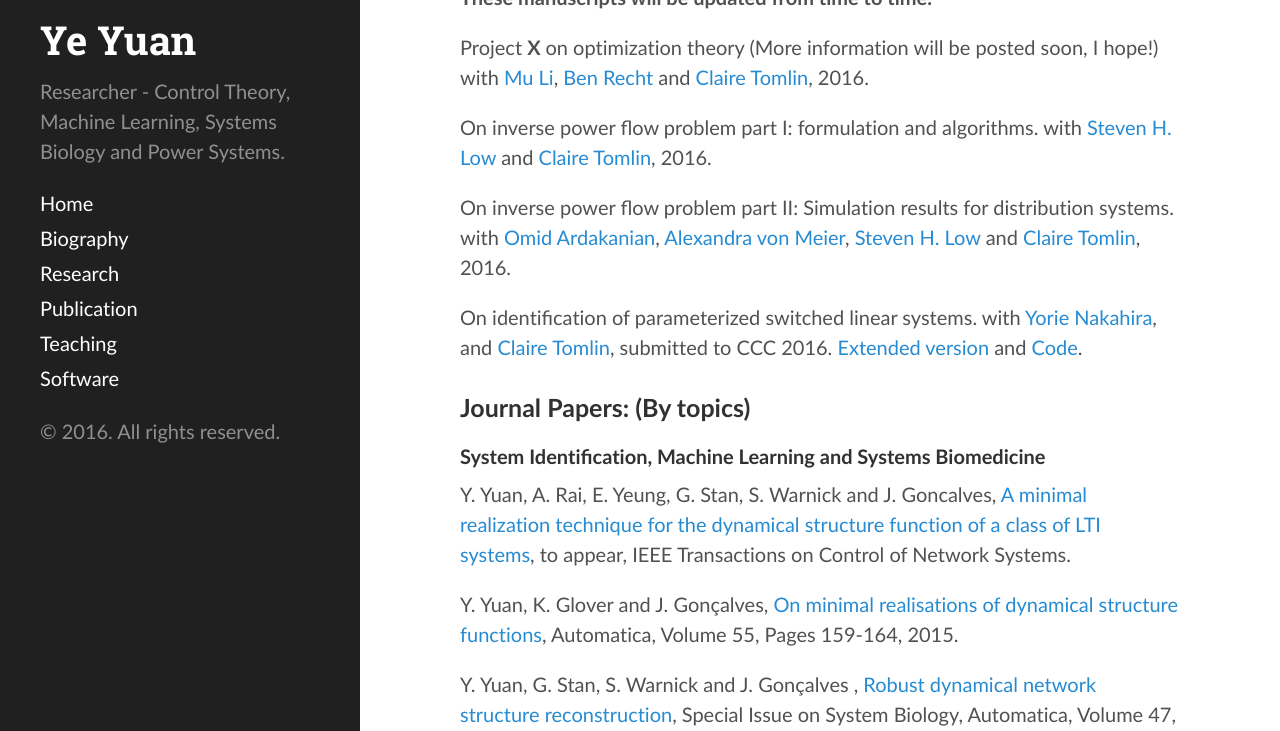
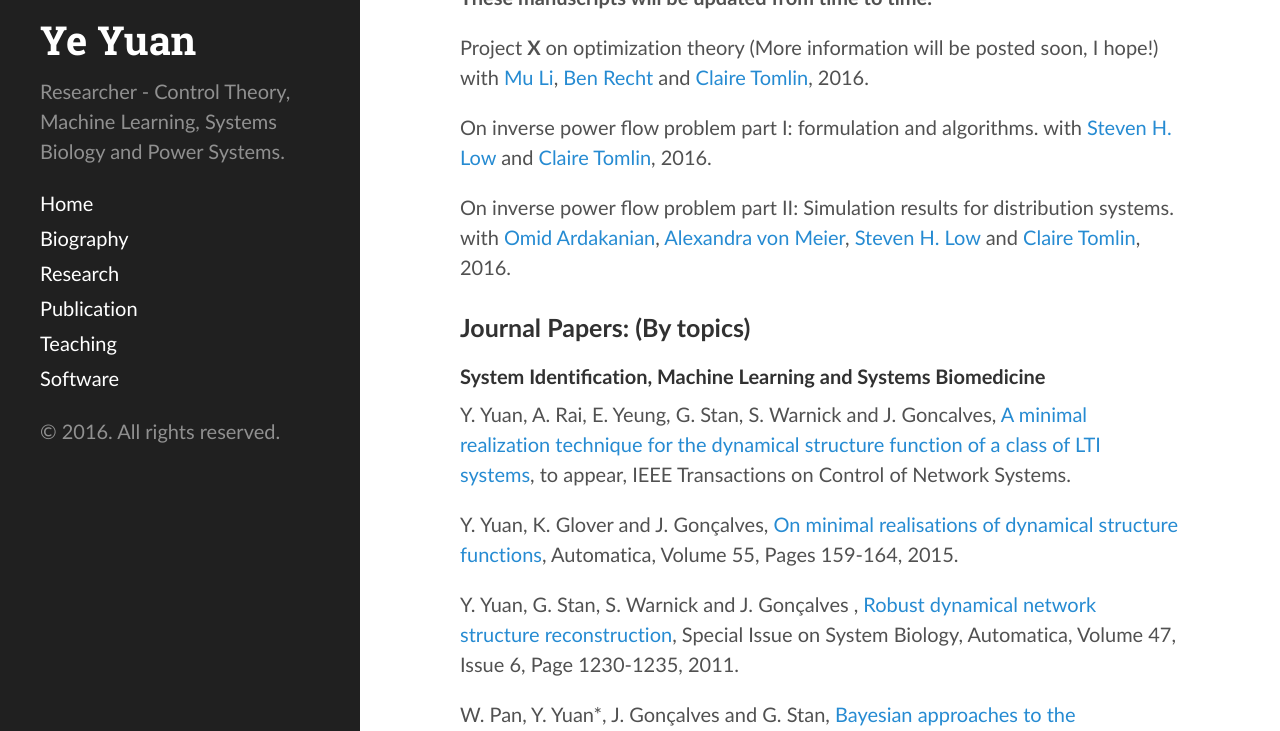
Before and after one commit to yy311/yy311.github.io, a Jekyll site: the page built from publication.md, in a window 1280 px wide and 900 px high, cut to the strip 169-900 px from the top of the window. Built offline with Jekyll 4.4.1, drawn with Linux system fonts in a browser that asks for light colours; some of the changed text lies outside the part shown.

Commit message:
Update publication.md

```diff
--- a/publication.md
+++ b/publication.md
@@ -11,8 +11,6 @@ Project <b> X </b> on optimization theory (More information will be posted soon,
 On inverse power flow problem part I: formulation and algorithms. with [Steven H. Low](http://netlab.caltech.edu/~slow/) and [Claire Tomlin](http://www.eecs.berkeley.edu/~tomlin/), 2016.
 
 On inverse power flow problem part II: Simulation results for distribution systems. with [Omid Ardakanian](http://blizzard.cs.uwaterloo.ca/~oardakan/), [Alexandra von Meier](https://www.eecs.berkeley.edu/Faculty/Homepages/vonmeier.html), [Steven H. Low](http://netlab.caltech.edu/~slow/) and [Claire Tomlin](http://www.eecs.berkeley.edu/~tomlin/), 2016.
-
-On identification of parameterized switched linear systems. with [Yorie Nakahira](https://directory.caltech.edu/personnel/ynakahir), and [Claire Tomlin](http://www.eecs.berkeley.edu/~tomlin/), submitted to CCC 2016. [Extended version](https://hybrid.eecs.berkeley.edu/~yeyuan/switchedid.pdf) and [Code](https://yy311.github.io/software.html).
 
 
 
```
Also changed, not shown: other parts of publication.md (+3 -0 lines).
